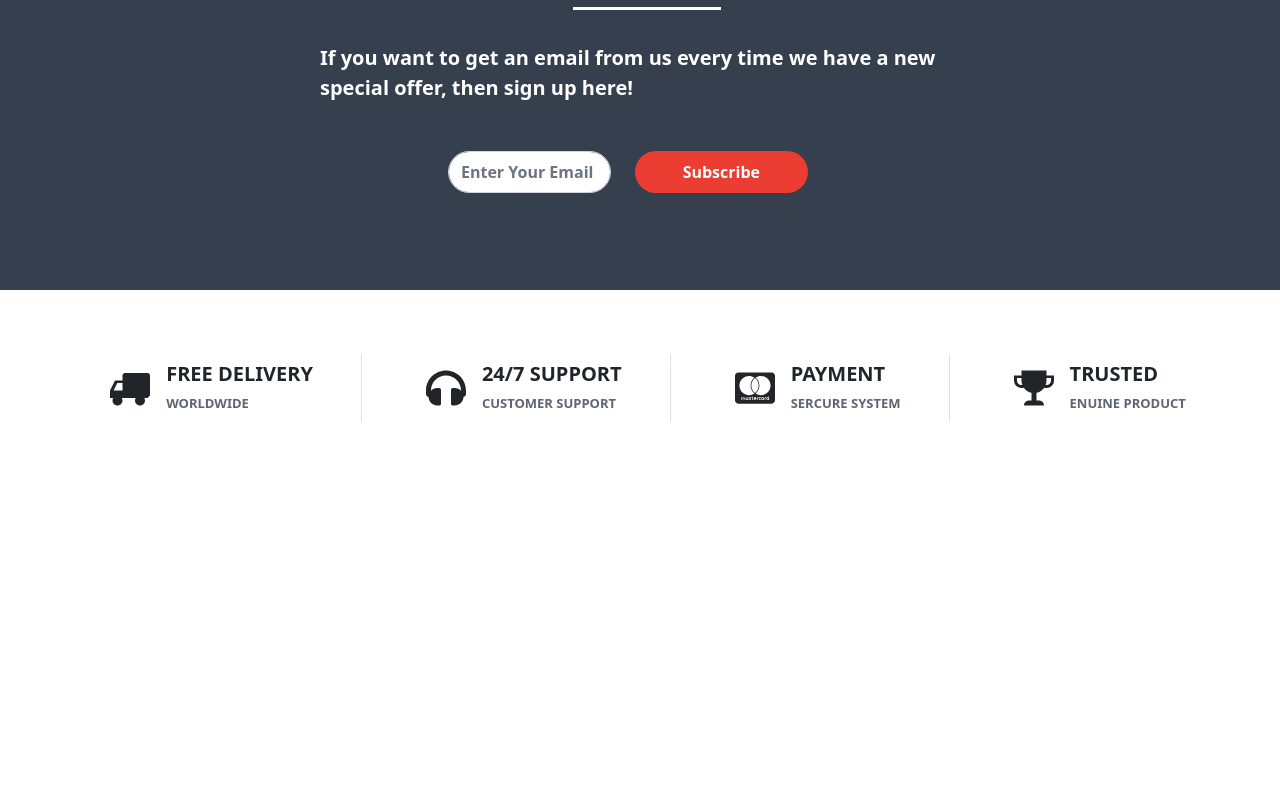
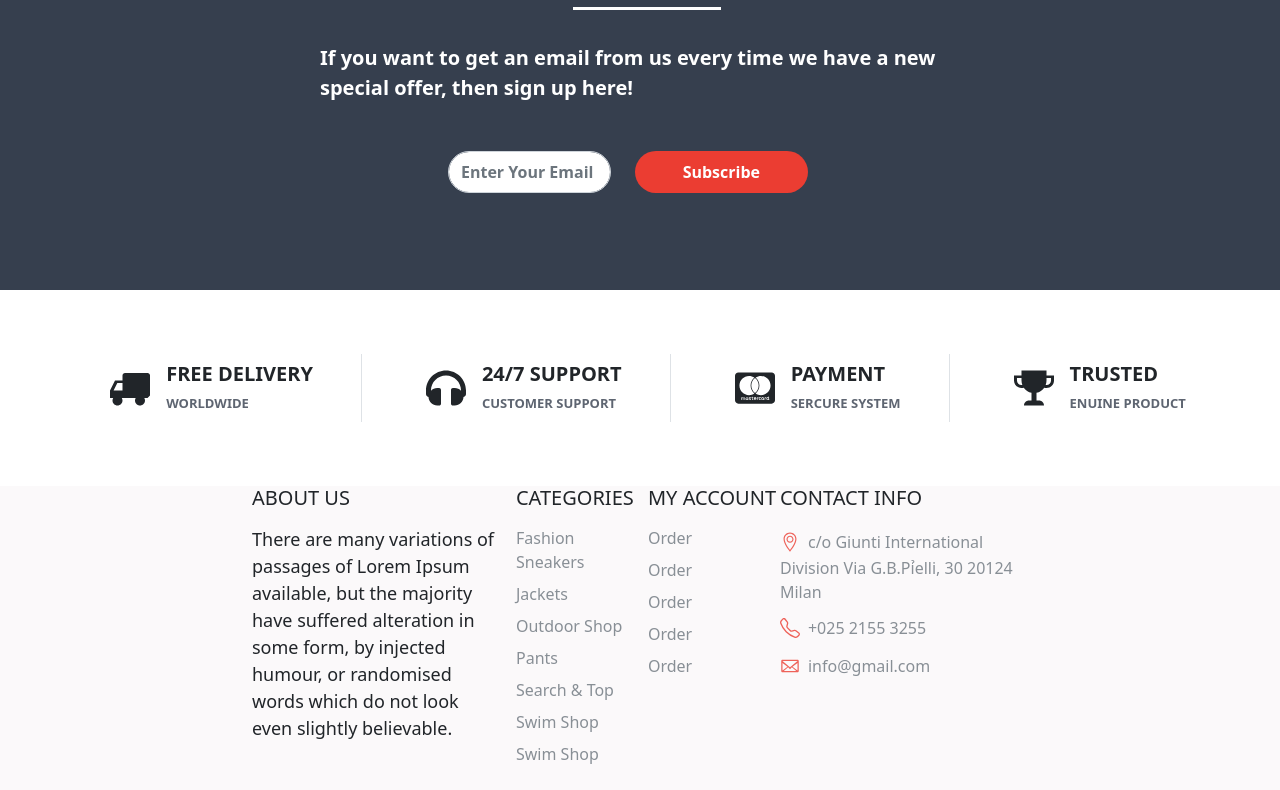
Before and after one commit to HuyDinh97/reactjs-shop, a React (Create React App) app: page / in a window 1280 px wide. Shown: the part 3378-4168 px from the top of the page. Before the commit the page ends 3800 px from the top, so only its background shows below. Built offline with nearby package versions, Linux system fonts and the light colour scheme.

Commit message:
Update About us Col Row opacity

```diff
--- a/src/components/Layout/AboutUs/AboutUs.js
+++ b/src/components/Layout/AboutUs/AboutUs.js
@@ -1,11 +1,137 @@
+/* eslint-disable jsx-a11y/anchor-is-valid */
 import React from 'react';
+import Row from 'react-bootstrap/Row';
+import Col from 'react-bootstrap/Col';
+
+import { TfiLocationPin } from 'react-icons/tfi';
+import { BsTelephone } from 'react-icons/bs';
+import { GoMail } from 'react-icons/go';
 
 import classes from './AboutUs.module.css';
 
 function AboutUs() {
   return (
     <div>
-      <div>1</div>
+      <footer>
+        <div className={classes.footer_box}>
+          <Row>
+            <Col xs={4} className="mb-3 px-2">
+              <h5>ABOUT US</h5>
+              <p>
+                There are many variations of passages of Lorem Ipsum available,
+                but the majority have suffered alteration in some form, by
+                injected humour, or randomised words which do not look even
+                slightly believable.
+              </p>
+            </Col>
+
+            <Col xs={2} className="mb-3 px-2">
+              <h5>CATEGORIES</h5>
+              <ul className="nav flex-column" id="category-footer">
+                <li className="nav-item mb-2">
+                  <a href="#" className="nav-link p-0 text-muted">
+                    <span>Fashion Sneakers</span>
+                  </a>
+                </li>
+                <li className="nav-item mb-2">
+                  <a href="#" className="nav-link p-0 text-muted">
+                    <span>Jackets</span>
+                  </a>
+                </li>
+                <li className="nav-item mb-2">
+                  <a href="#" className="nav-link p-0 text-muted">
+                    <span>Outdoor Shop</span>
+                  </a>
+                </li>
+                <li className="nav-item mb-2">
+                  <a href="#" className="nav-link p-0 text-muted">
+                    <span>Pants</span>
+                  </a>
+                </li>
+                <li className="nav-item mb-2">
+                  <a href="#" className="nav-link p-0 text-muted">
+                    <span>Search & Top</span>
+                  </a>
+                </li>
+                <li className="nav-item mb-2">
+                  <a href="#" className="nav-link p-0 text-muted">
+                    <span>Swim Shop</span>
+                  </a>
+                </li>
+                <li className="nav-item mb-2">
+                  <a href="#" className="nav-link p-0 text-muted">
+                    <span>Swim Shop</span>
+                  </a>
+                </li>
+              </ul>
+            </Col>
+
+            <Col xs={2} className="mb-3 px-2">
+              <h5>MY ACCOUNT</h5>
+              <ul className="nav flex-column">
+                <li className="nav-item mb-2">
+                  <a href="#" className="nav-link p-0 text-muted">
+                    <span>Order</span>
+                  </a>
+                </li>
+                <li className="nav-item mb-2">
+                  <a href="#" className="nav-link p-0 text-muted">
+                    <span>Order</span>
+                  </a>
+                </li>
+                <li className="nav-item mb-2">
+                  <a href="#" className="nav-link p-0 text-muted">
+                    <span>Order</span>
+                  </a>
+                </li>
+                <li className="nav-item mb-2">
+                  <a href="#" className="nav-link p-0 text-muted">
+                    <span>Order</span>
+                  </a>
+                </li>
+                <li className="nav-item mb-2">
+                  <a href="#" className="nav-link p-0 text-muted">
+                    <span>Order</span>
+                  </a>
+                </li>
+              </ul>
+            </Col>
+
+            <Col xs={4} className="mb-3 px-2">
+              <h5>CONTACT INFO</h5>
+              <ul className="nav flex-column">
+                <li className="nav-item mb-2">
+                  <a href="#" className="nav-link p-0 text-muted">
+                    <span className={classes.about_us_icon}>
+                      <TfiLocationPin />
+                    </span>
+                    <span className="mx-2">
+                      c/o Giunti International Division Via G.B.Pỉelli, 30 20124
+                      Milan
+                    </span>
+                  </a>
+                </li>
+                <li className="nav-item mb-2">
+                  <a href="#" className="nav-link p-0 text-muted pop">
+                    <span className={classes.about_us_icon}>
+                      <BsTelephone />
+                    </span>
+                    <span className="mx-2">+025 2155 3255</span>
+                  </a>
+                </li>
+                <li className="nav-item mb-2">
+                  <a href="#" className="nav-link p-0 text-muted">
+                    <span className={classes.about_us_icon}>
+                      <GoMail />
+                    </span>
+                    <span className="mx-2">info@gmail.com</span>
+                  </a>
+                </li>
+              </ul>
+            </Col>
+          </Row>
+        </div>
+      </footer>
     </div>
   );
 }
--- a/src/components/Layout/AboutUs/AboutUs.module.css
+++ b/src/components/Layout/AboutUs/AboutUs.module.css
@@ -0,0 +1,37 @@
+footer{
+  margin-top: 4rem;
+  background-color: #fbf9fa;
+}
+
+footer h5 {
+  margin-bottom: 1rem;
+  width: max-content;
+}
+
+.footer_box {
+  margin-right: auto;
+  margin-left: auto;
+  width: 60%;
+}
+
+footer span {
+  font-weight: 500;
+  opacity: 80% !important;
+  font-size: 16px;
+}
+
+.contact_info {
+  width: max-content;
+
+}
+
+.about_us_icon {
+  font-size: 20px;
+  color: #eb3d32;
+}
+
+.about_us_text {
+  font-weight: 500;
+  opacity: 60% !important;
+  font-size: 16px;
+}
--- a/src/components/Layout/Layout.js
+++ b/src/components/Layout/Layout.js
@@ -10,6 +10,7 @@ import CustomerComment from './Customer comment/CustomerComment';
 import LastestNews from './Lastest News/LastestNews';
 import SubscribeEmail from './Subscribe Email/SubscribeEmail';
 import ServiceBanner from './Service Banner/ServiceBanner';
+import AboutUs from './AboutUs/AboutUs';
 
 import classes from './Layout.module.css';
 
@@ -34,6 +35,7 @@ function Layout(_props) {
       <main className={classes.main}>
         <ServiceBanner />
       </main>
+      <AboutUs />
     </div>
   );
 }
```
